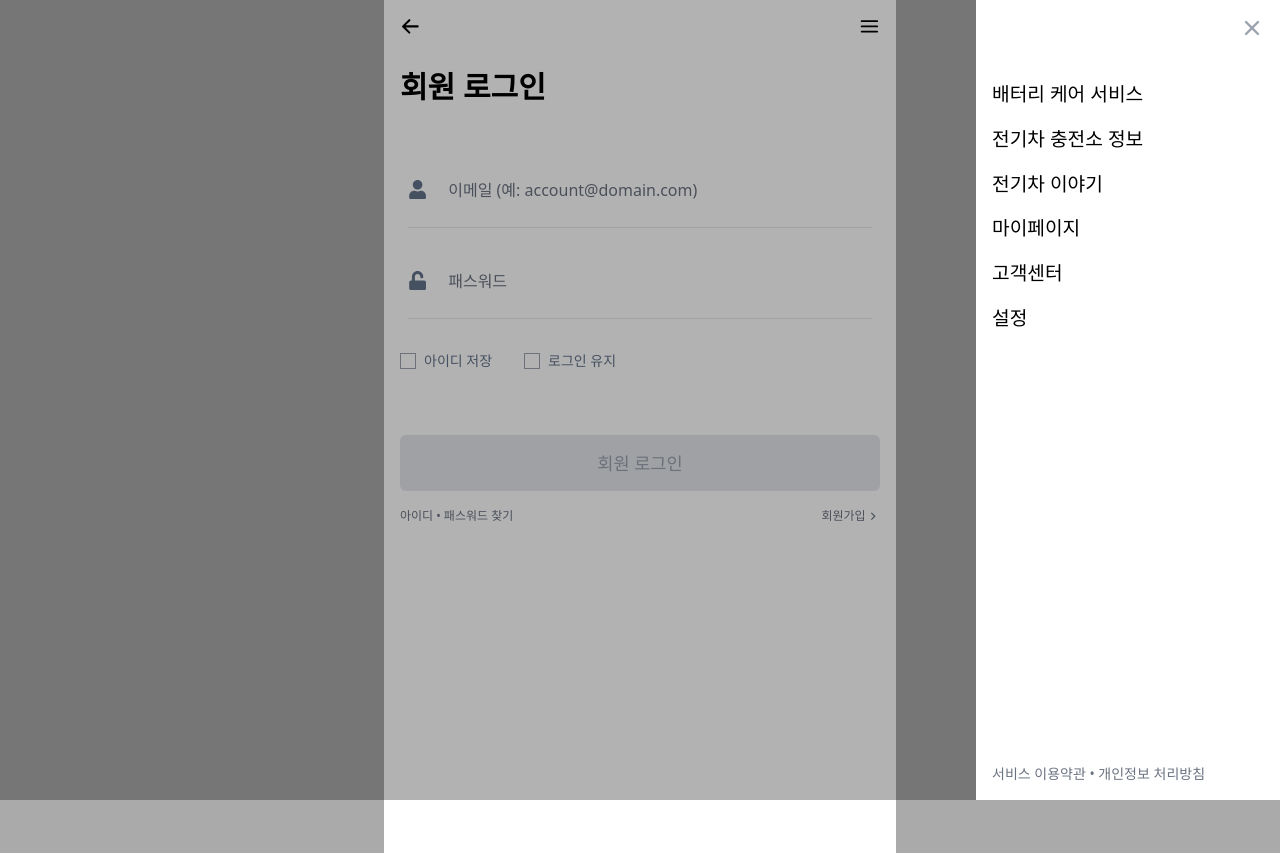
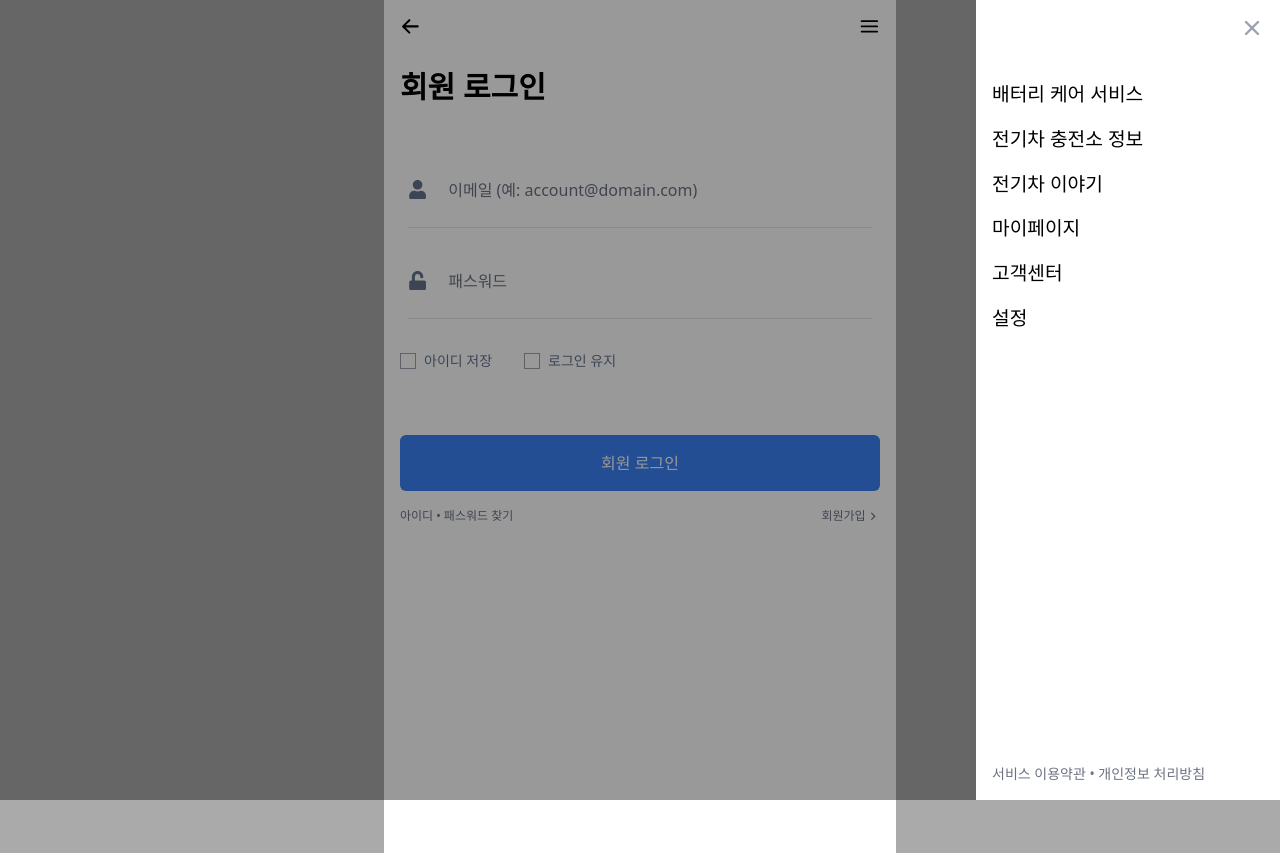
Before and after one commit to roy-pmgrow/baas2-next-webview, a Next.js app: page /login in a window 1280 px wide. Both pictures are taken after a click on the button 869 px from the left and 26 px from the top of the page. Built offline with nearby package versions, Linux system fonts and the light colour scheme; what tailwindcss-safe-area would draw is missing.

Commit message:
💄 Design: 컴포넌트 수정

```diff
--- a/components/Drawer/index.tsx
+++ b/components/Drawer/index.tsx
@@ -31,7 +31,7 @@ const Drawer: FC<Props> = ({ onClick }) => {
 
   return (
     <aside className="relative z-10">
-      <div className="fixed bg-black opacity-30 w-full h-full top-0 left-0"></div>
+      <div className="fixed bg-black opacity-40 w-full h-full top-0 left-0"></div>
       <div
         className={`fixed h-screen p-4 overflow-y-auto bg-white w-[19rem] top-0 right-0 transform ease-in-out transition-all duration-300
       ${isOpen ? "translate-x-0" : "translate-x-full"}`}
--- a/components/Forms/Button/index.tsx
+++ b/components/Forms/Button/index.tsx
@@ -2,17 +2,13 @@ import { FC, ReactNode } from "react";
 
 interface Props {
   children?: ReactNode;
-  disabled?: boolean;
   [key: string]: any;
 }
 
-const Button: FC<Props> = ({ children, disabled = true, ...rest }) => {
+const Button: FC<Props> = ({ children, ...rest }) => {
   return (
     <button
-      className={`w-full h-[3.5rem] rounded-md font-medium text-[1.1rem] ${
-        disabled ? "bg-gray-200 text-gray-400" : "bg-blue-500 text-white"
-      }`}
-      disabled={disabled}
+      className="w-full h-[3.5rem] rounded-md font-medium text-[1.1rem bg-blue-500 text-white"
       {...rest}
     >
       {children}
--- /dev/null
+++ b/components/Forms/DisabledButton/index.tsx
@@ -0,0 +1,23 @@
+import { FC, ReactNode } from "react";
+
+interface Props {
+  children?: ReactNode;
+  disabled?: boolean;
+  [key: string]: any;
+}
+
+const DisabledButton: FC<Props> = ({ children, disabled = true, ...rest }) => {
+  return (
+    <button
+      className={`w-full h-[3.5rem] rounded-md font-medium text-[1.1rem] ${
+        disabled ? "bg-gray-200 text-gray-400" : "bg-blue-500 text-white"
+      }`}
+      disabled={disabled}
+      {...rest}
+    >
+      {children}
+    </button>
+  );
+};
+
+export default DisabledButton;
```
